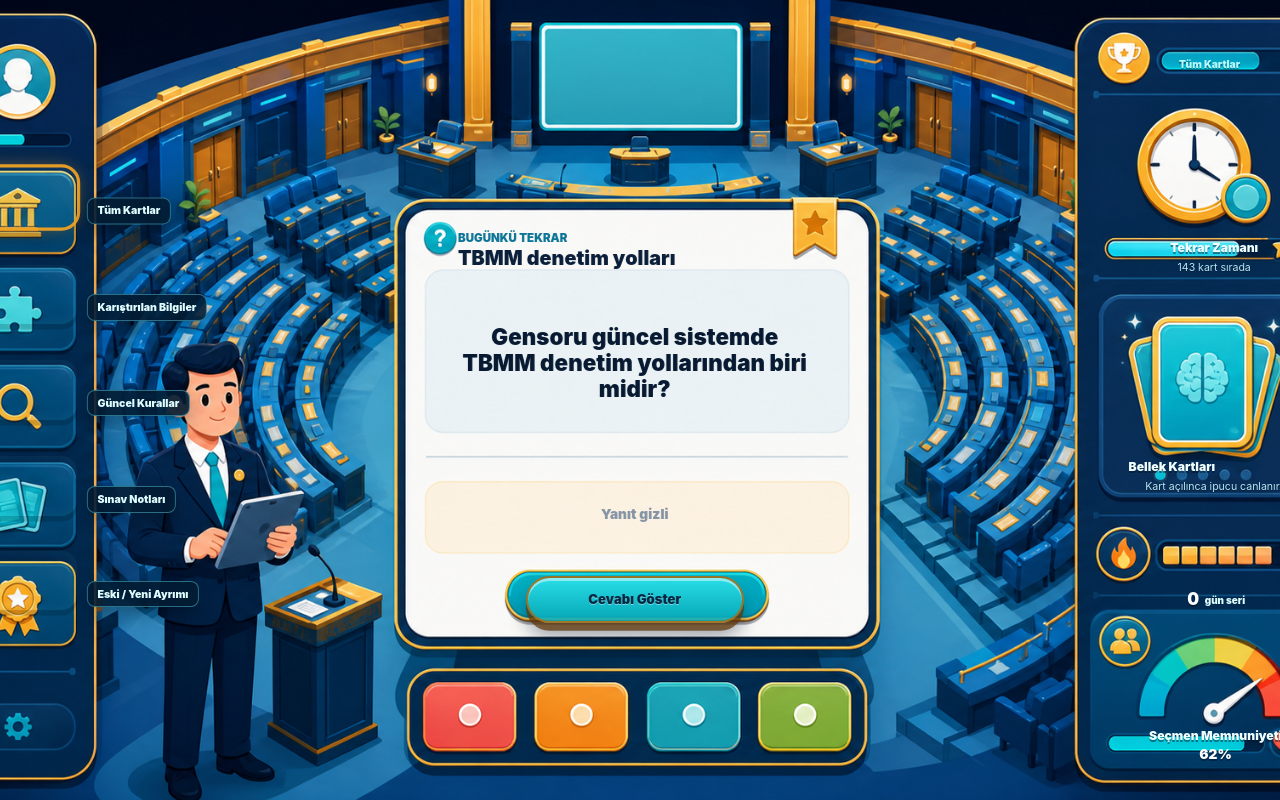
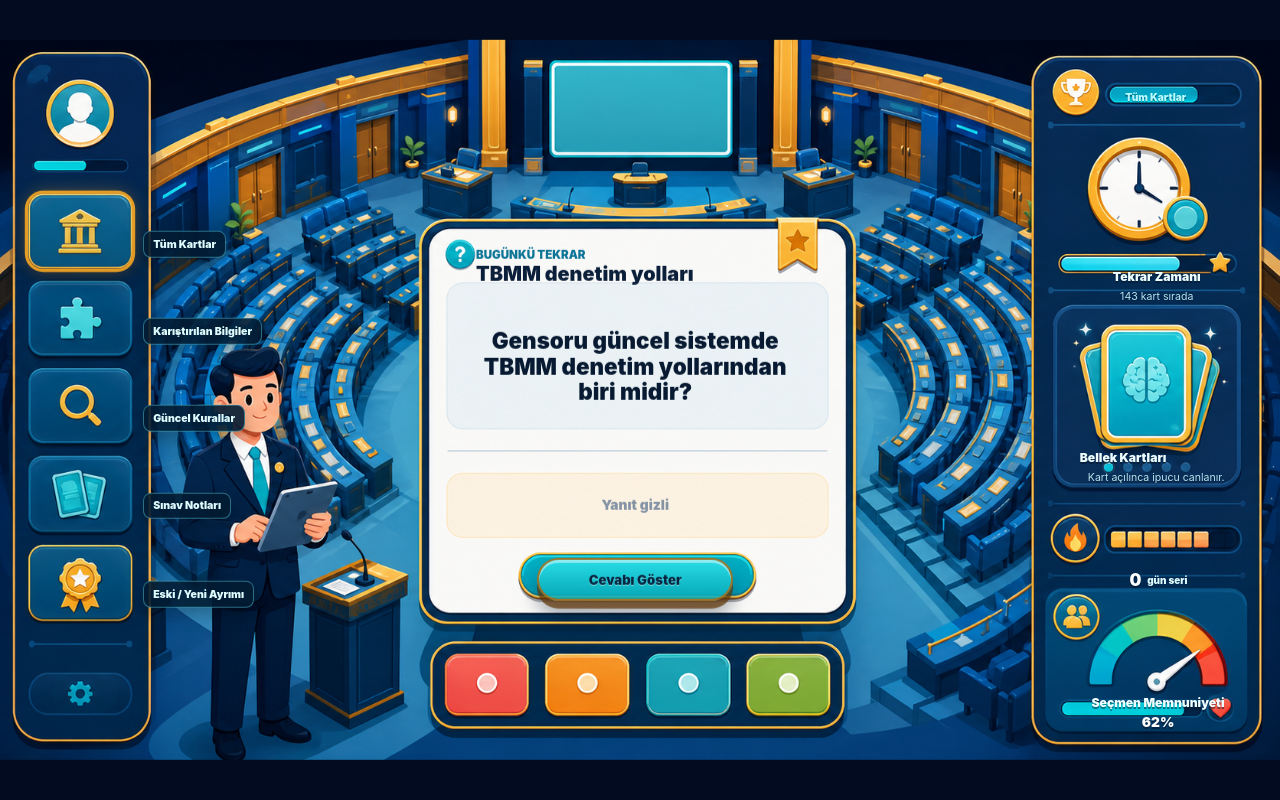
Before and after one commit to sl0wlearn3r/cse_cit_basic, a React (Vite) app: page / in a window 1280 px wide. Built offline with nearby package versions, Linux system fonts and the light colour scheme.

Commit message:
Stabilize reference art hitboxes

```diff
--- a/src/styles.css
+++ b/src/styles.css
@@ -1404,6 +1404,10 @@ button:focus-visible {
 
   .app-shell {
     position: relative;
+    --reference-stage-width: min(100vw, calc(100vh * 1672 / 941));
+    --reference-stage-height: min(100vh, calc(100vw * 941 / 1672));
+    --reference-stage-width: min(100vw, calc(100svh * 1672 / 941));
+    --reference-stage-height: min(100svh, calc(100vw * 941 / 1672));
     min-height: 100vh;
     min-height: 100svh;
     display: block;
@@ -1418,12 +1422,10 @@ button:focus-visible {
     z-index: 0;
     left: 50%;
     top: 50%;
-    width: max(100vw, calc(100vh * 16 / 9));
-    width: max(100vw, calc(100svh * 16 / 9));
-    height: max(100vh, calc(100vw * 9 / 16));
-    height: max(100svh, calc(100vw * 9 / 16));
+    width: var(--reference-stage-width);
+    height: var(--reference-stage-height);
     transform: translate(-50%, -50%);
-    background: url("../assets/kpss-recall-mvp-screenshot.png") center / cover no-repeat;
+    background: url("../assets/kpss-recall-mvp-screenshot.png") center / 100% 100% no-repeat;
   }
 
   .parliament-scene {
@@ -1436,10 +1438,8 @@ button:focus-visible {
     left: 50%;
     top: 50%;
     z-index: 3;
-    width: max(100vw, calc(100vh * 16 / 9));
-    width: max(100vw, calc(100svh * 16 / 9));
-    height: max(100vh, calc(100vw * 9 / 16));
-    height: max(100svh, calc(100vw * 9 / 16));
+    width: var(--reference-stage-width);
+    height: var(--reference-stage-height);
     display: block;
     padding: 0;
     overflow: visible;
@@ -1458,20 +1458,17 @@ button:focus-visible {
 
   .deck-nav {
     position: absolute;
-    left: 2.24%;
-    top: 21.3%;
-    width: 8.16%;
-    height: 59.5%;
+    inset: 0;
     display: block;
-    pointer-events: auto;
+    pointer-events: none;
   }
 
   .rail-button {
     position: absolute;
-    left: 0;
-    width: 100%;
+    left: 2.2%;
+    width: 8.15%;
     min-height: 0;
-    height: 12.45%;
+    height: 10.35%;
     display: block;
     padding: 0;
     color: #e8fbff;
@@ -1483,28 +1480,28 @@ button:focus-visible {
     transition:
       background 150ms ease,
       box-shadow 150ms ease,
-      transform 150ms ease,
       filter 150ms ease;
+    pointer-events: auto;
   }
 
   .rail-button:nth-child(1) {
-    top: 0;
+    top: 21.38%;
   }
 
   .rail-button:nth-child(2) {
-    top: 19.8%;
+    top: 33.48%;
   }
 
   .rail-button:nth-child(3) {
-    top: 39.9%;
+    top: 45.55%;
   }
 
   .rail-button:nth-child(4) {
-    top: 60.1%;
+    top: 57.66%;
   }
 
   .rail-button:nth-child(5) {
-    top: 80%;
+    top: 69.95%;
   }
 
   .rail-icon {
@@ -1541,7 +1538,6 @@ button:focus-visible {
       0 0 0 0.18rem rgba(103, 232, 249, 0.48),
       0 0.7rem 1.25rem rgba(0, 14, 34, 0.35),
       inset 0 0 1.2rem rgba(103, 232, 249, 0.14);
-    transform: translateY(-0.16rem);
   }
 
   .rail-button.is-active {
@@ -1552,7 +1548,6 @@ button:focus-visible {
   }
 
   .rail-button:active {
-    transform: translateY(0.12rem) scale(0.985);
     box-shadow:
       0 0 0 0.16rem rgba(103, 232, 249, 0.38),
       inset 0 0.35rem 0.8rem rgba(0, 0, 0, 0.26);
@@ -1566,10 +1561,10 @@ button:focus-visible {
 
   .settings-button {
     position: absolute;
-    left: 4.1%;
-    top: 88.6%;
-    width: 4.9%;
-    height: 5.5%;
+    left: 3.95%;
+    top: 87.6%;
+    width: 5.25%;
+    height: 5.95%;
     display: block;
     min-height: 0;
     margin: 0;
@@ -1579,7 +1574,7 @@ button:focus-visible {
     background: rgba(103, 232, 249, 0.01);
     box-shadow: none;
     pointer-events: auto;
-    transition: transform 150ms ease, box-shadow 150ms ease, background 150ms ease;
+    transition: box-shadow 150ms ease, background 150ms ease;
   }
 
   .settings-button span {
@@ -1592,11 +1587,10 @@ button:focus-visible {
     box-shadow:
       0 0 0 0.16rem rgba(103, 232, 249, 0.46),
       0 0.7rem 1.1rem rgba(0, 14, 34, 0.34);
-    transform: translateY(-0.12rem);
   }
 
   .settings-button:active {
-    transform: translateY(0.1rem) scale(0.98);
+    background: rgba(103, 232, 249, 0.12);
   }
 
   .status-rail {
@@ -1653,7 +1647,7 @@ button:focus-visible {
 
   .clock-block {
     right: 2.98%;
-    top: 30.2%;
+    top: 32.05%;
     width: 13.3%;
     height: 9.6%;
     text-align: center;
@@ -1758,10 +1752,8 @@ button:focus-visible {
     left: 50%;
     top: 50%;
     z-index: 1;
-    width: max(100vw, calc(100vh * 16 / 9));
-    width: max(100vw, calc(100svh * 16 / 9));
-    height: max(100vh, calc(100vw * 9 / 16));
-    height: max(100svh, calc(100vw * 9 / 16));
+    width: var(--reference-stage-width);
+    height: var(--reference-stage-height);
     min-height: 0;
     overflow: visible;
     border-radius: 0;
@@ -1855,8 +1847,8 @@ button:focus-visible {
     position: absolute;
     left: 6.2%;
     right: 6.2%;
-    top: 61.8%;
-    height: 17.2%;
+    top: 62.35%;
+    height: 16.75%;
     min-height: 0;
     display: grid;
     align-content: center;
@@ -1866,6 +1858,7 @@ button:focus-visible {
     border: 0;
     border-radius: 0;
     background: transparent;
+    overflow: hidden;
   }
 
   .answer-panel span {
@@ -1878,16 +1871,24 @@ button:focus-visible {
 
   .answer-panel strong {
     color: #102f4d;
-    font-size: clamp(0.92rem, 1.05vw, 1.18rem);
+    display: -webkit-box;
+    overflow: hidden;
+    -webkit-box-orient: vertical;
+    -webkit-line-clamp: 2;
+    font-size: clamp(0.76rem, 0.86vw, 1rem);
     font-weight: 950;
-    line-height: 1.16;
+    line-height: 1.1;
   }
 
   .answer-panel p {
-    margin: 0.38rem 0 0;
+    display: -webkit-box;
+    overflow: hidden;
+    margin: 0.24rem 0 0;
     color: #365067;
-    font-size: clamp(0.76rem, 0.88vw, 0.98rem);
-    line-height: 1.42;
+    -webkit-box-orient: vertical;
+    -webkit-line-clamp: 3;
+    font-size: clamp(0.62rem, 0.7vw, 0.82rem);
+    line-height: 1.22;
   }
 
   .reveal-button {
```
Also changed, not shown: 1 other file (tests, documents, lock files or other folders).
